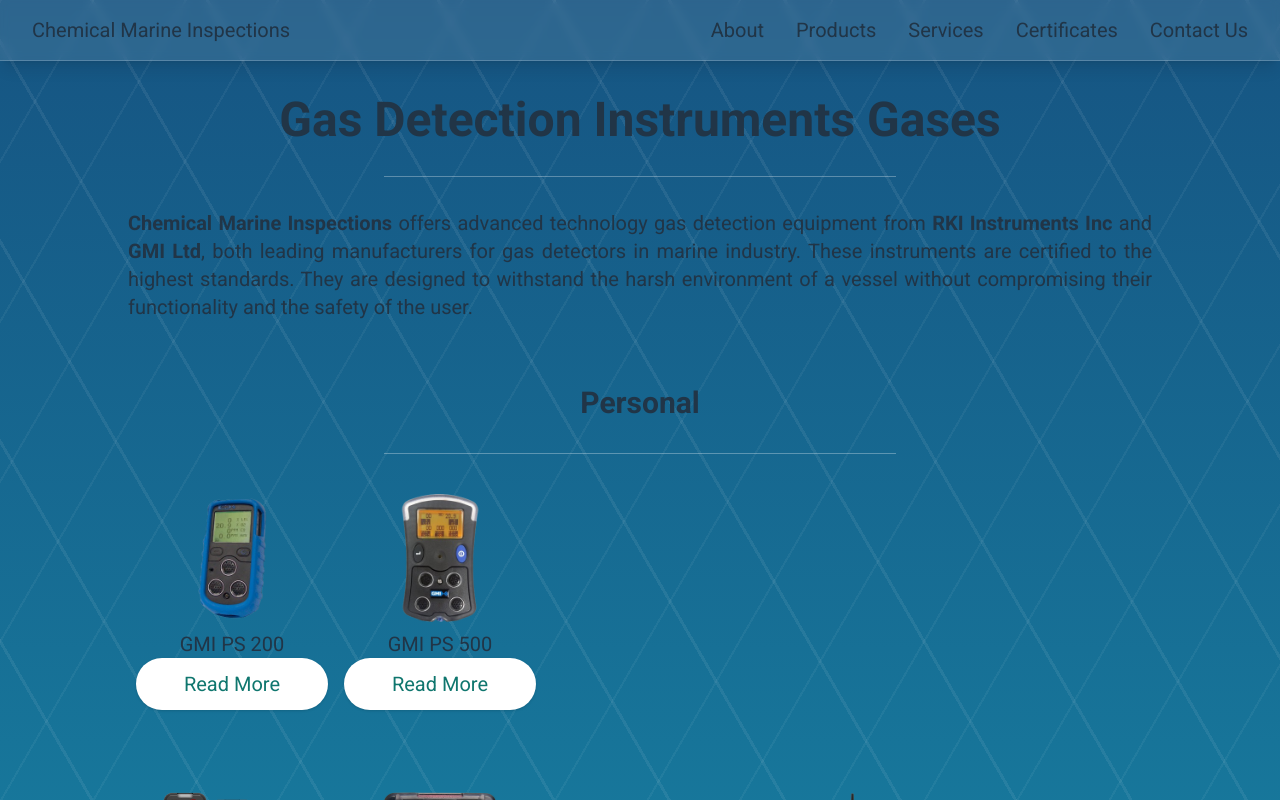
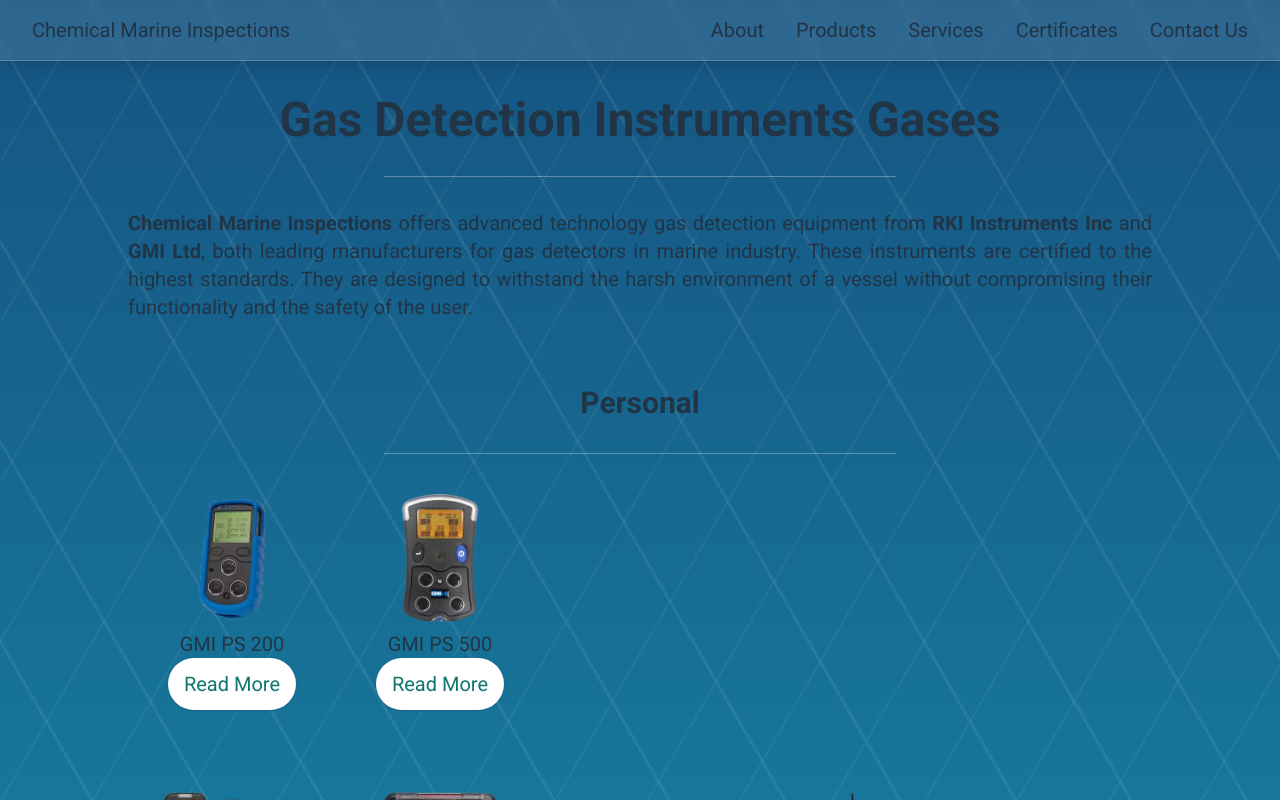
Before and after one commit to Antony-evm/chemarine, a Vue app: page /gas-detection-instruments in a window 1280 px wide. Shown: the top 800 px of the page. Built offline with nearby package versions, Linux system fonts and the light colour scheme.

Commit message:
button component

```diff
--- a/src/components/gas_detection_instruments/GasDetectionInstrumentCategory.vue
+++ b/src/components/gas_detection_instruments/GasDetectionInstrumentCategory.vue
@@ -2,6 +2,7 @@
 import SpaceComponent from '../utils/SpaceComponent.vue';
 import SectionDivider from '../utils/SectionDivider.vue';
 import { defineProps } from 'vue';
+import ActionButton from '../utils/ActionButton.vue';
 
 const props = defineProps<{
     title: string;
@@ -24,16 +25,9 @@
             <div v-for="(instrument, instKey) in group" :key="instKey" class="m-2 max-w-xs">
                 <img :src="instrument.imgPath" :alt="instrument.alt" loading="lazy" class="w-48 h-32 object-contain" />
                 <p class="text-center mt-2">{{ instrument.title }}</p>
-                <router-link :to="{
-                    name: 'Gas Detection Instrument Detail',
-                    params: {
-                        category: groupKey,
-                        instrumentKey: instKey,
-                    },
-                }"
-                    class="block bg-white text-teal-700 px-4 py-3 rounded-full shadow hover:bg-teal-100 transition text-center">
-                    Read More
-                </router-link>
+                <ActionButton
+                    :to="{ name: 'Gas Detection Instrument Detail', params: { category: groupKey, instrumentKey: instKey } }"
+                    label="Read More" />
             </div>
             <SpaceComponent size="paragraph" />
         </div>
--- /dev/null
+++ b/src/components/utils/ActionButton.vue
@@ -0,0 +1,21 @@
+<script setup lang="ts">
+defineProps<{
+    to: string | object;
+    label: string;
+}>();
+</script>
+
+<template>
+    <div class="flex justify-center">
+        <router-link :to="to" class="button">
+            {{ label }}
+        </router-link>
+    </div>
+</template>
+
+
+<style scoped>
+.button {
+    @apply inline-block bg-white text-teal-700 px-4 py-3 rounded-full shadow hover:bg-teal-100 transition text-center;
+}
+</style>
--- a/src/pages/ServicesPage.vue
+++ b/src/pages/ServicesPage.vue
@@ -2,6 +2,7 @@
 import CenteredContent from '@/components/utils/CenteredContent.vue';
 import SectionDivider from '@/components/utils/SectionDivider.vue';
 import SpaceComponent from '@/components/utils/SpaceComponent.vue';
+import ActionButton from '@/components/utils/ActionButton.vue';
 </script>
 
 <template>
@@ -38,11 +39,7 @@
             gas detection instruments manufacturers and traceable to international standards.</p>
 
         <SectionDivider />
-        <div class="mt-10 text-center">
-            <a href="/contact"
-                class="inline-block bg-white text-teal-700 px-6 py-3 rounded-full shadow hover:bg-teal-100 transition">
-                Contact Our Service Team
-            </a>
-        </div>
+        <ActionButton :to="{ name: 'Contact' }" label="Contact Our Service Team" />
+
     </CenteredContent>
 </template>
```
